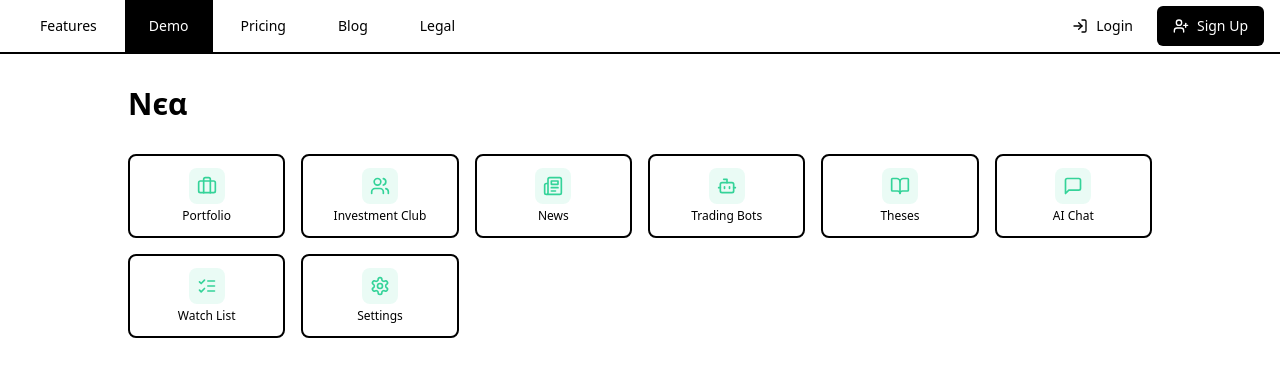
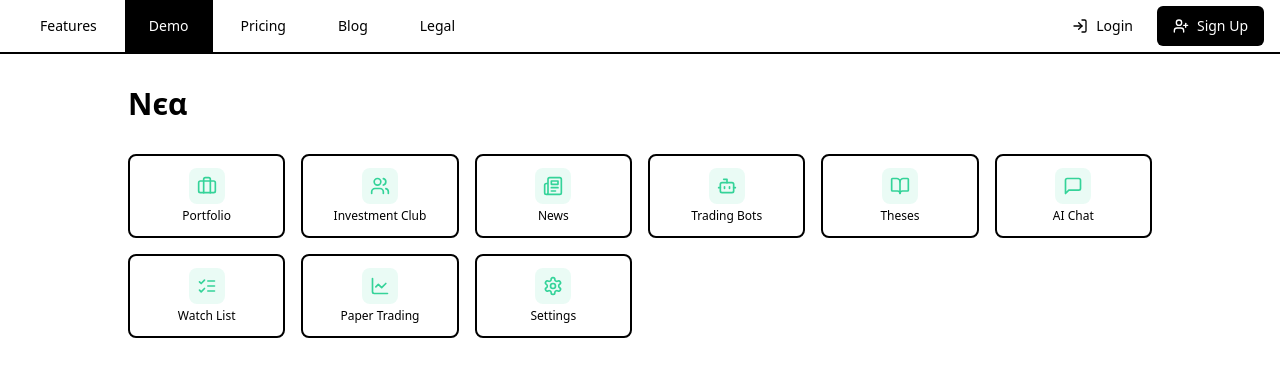
Before and after one commit to HazenWilson/feature-lab-portal, a React (Vite) app: page /demo in a window 1280 px wide. Shown: the top 376 px of the page. Built offline with nearby package versions, Linux system fonts and the light colour scheme.

Commit message:
Add Paper Trading to Demo
Adds a new "Paper Trading" app to the main demo page.  No further implementation details are specified.

```diff
--- a/src/pages/Demo.tsx
+++ b/src/pages/Demo.tsx
@@ -9,6 +9,7 @@ import {
   MessageSquare,
   Settings,
   ListChecks,
+  LineChart,
 } from "lucide-react";
 import MainNav from "@/components/MainNav";
 
@@ -79,6 +80,11 @@ const tools = [
     path: "/demo/watch-list",
   },
   {
+    name: "Paper Trading",
+    icon: LineChart,
+    path: "/demo/paper-trading",
+  },
+  {
     name: "Settings",
     icon: Settings,
     path: "/demo/settings",
```
